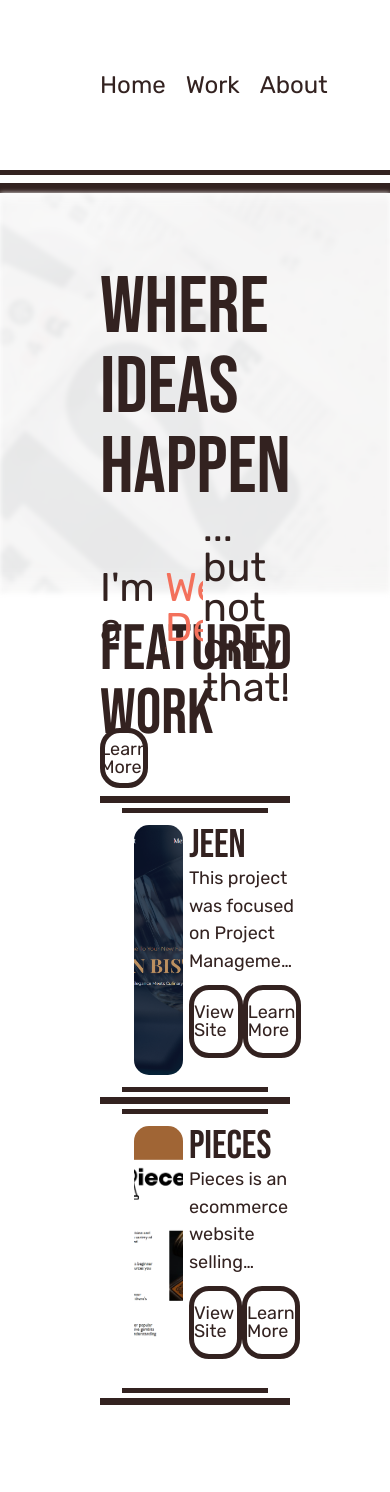
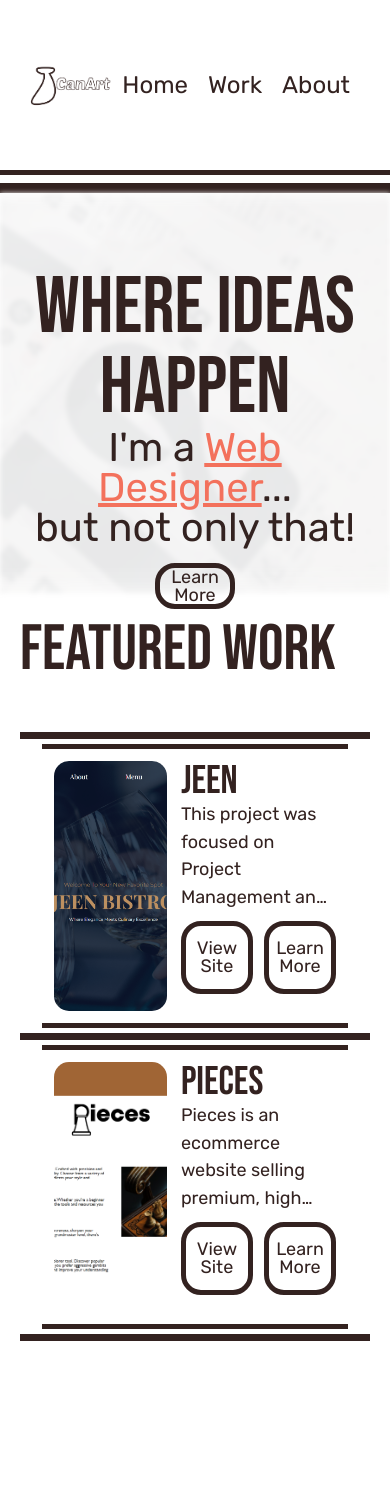
Before and after one commit to JCanDoCode/Portfolio, a PHP site: page / in a window 390 px wide; the page is wider, and only the part inside the window is pictured. Shown: the top 1492 px of that part. Run offline with PHP 8.4, Linux system fonts and the light colour scheme.

Commit message:
Update 5
Partially Responsive.

```diff
--- a/css/style.css
+++ b/css/style.css
@@ -1,17 +1,20 @@
 /* ____________________ Root  ____________________ */
 :root {
-    --margins: 0 21rem 0 21rem;
+    --margins: 0 21rem;
     @media (max-width: 1371px) {
-        --margins: 0 19rem 0 19rem;
+        --margins: 0 19rem;
     }
     @media (max-width: 1223px) {
-        --margins: 0 17rem 0 17rem;
+        --margins: 0 17rem;
     }
     @media (max-width: 1099px) {
-        --margins: 0 10rem 0 10rem;
+        --margins: 0 10rem;
     }
-    @media (max-width: 1099px) {
-        --margins: 0 10rem 0 10rem;
+    @media (max-width: 767px) {
+        --margins: 0 4rem;
+    }
+    @media (max-width: 645px) {
+        --margins: 0 2rem;
     }
 
 }
@@ -61,6 +64,10 @@ nav {
                 }
             }
         }
+    }
+
+    @media (max-width: 480px) {
+        height: 17rem;
     }
 }
 
@@ -129,8 +136,8 @@ article {
 }
 .hero-banner {
     position: relative;
+    height: 20rem;
     margin-top: 4rem;
-    height: 20rem;
     margin-bottom: 15rem;
 
     h1 {
@@ -143,14 +150,24 @@ article {
         font-optical-sizing: auto;
         font-weight: 400;
         font-size: 4rem;
-        display: flex;
+        display: inline-flex;
+        flex-wrap: wrap;
         align-items: center;
         opacity: 0;
         animation: fadeIn 0.5s 1.5s ease forwards;
+
+        @media (max-width: 909px) {
+            display: block;
+            align-items: unset;
+        }
+        @media (max-width: 645px) {
+            text-align: center;
+        }
     }
     .btn {
         font-size: 1.8rem;
         text-decoration: none;
+        text-align: center;
         display: block;
         width: 10%;
         height: 25%;
@@ -173,7 +190,17 @@ article {
             width: 20%;
             height: 25%;
         }
+        @media (max-width: 645px) {
+            margin-top: 1.5rem;
+            width: 20%;
+            height: 95%;
+        }
+    }
 
+    @media (max-width: 645px) {
+        display: flex;
+        flex-direction: column;
+        align-items: center;
     }
 }
 .hero-banner-img {
@@ -249,13 +276,10 @@ article {
                     display: flex;
                     justify-content: space-between;
 
-                    @media (max-width: 1167px) {
-                        height: 25%;
-                    }
-
                     .btn {
                         font-size: 1.8rem;
                         text-decoration: none;
+                        text-align: center;
                         display: block;
                         height: 100%;
                         display: flex;
@@ -270,6 +294,10 @@ article {
                             background-color: #332220;
                             color: white;
                         }
+                    }
+
+                    @media (max-width: 1167px) {
+                        height: 25%;
                     }
                 }
             }
@@ -302,6 +330,28 @@ article {
     }
     &:hover::after {
         transform: translateX(0%);
+    }
+
+    @media (max-width: 909px) {
+        overflow: unset;
+        margin-left: unset;
+        padding: unset;
+        display: unset;
+        position: unset;
+        text-decoration: underline;
+
+        &::after {
+            display: none;
+            content: unset;
+            position: unset;
+            width: unset;
+            height: unset;
+            bottom: unset;
+            left: unset;
+            background-color: rgba(243, 113, 92, 0);
+            transform: unset;
+            transition: unset;
+        }
     }
 }
 .p-img-container {
@@ -410,6 +460,10 @@ h1 {
     font-weight: 400;
     font-style: normal;
     font-size: 8rem;
+
+    @media (max-width: 645px) {
+        text-align: center;
+    }
 }
 h2 {
     font-family: "Bebas Neue", sans-serif;
--- a/index.html
+++ b/index.html
@@ -17,6 +17,7 @@
     <header>
         <nav>
             <a href="./index.html"><img src="./media/img/jcanart_wordmark_web_noslogan.png" alt="JCanArt Wordmark"></a>
+
             <div class="ham-menu">
                 <ul>
                     <li><a href="./index.html">Home</a></li>
@@ -32,17 +33,13 @@
     </header>
     <div class="hero-banner-img" data-nosnippet></div>
     <main>
-        <section class="hero-banner">
-            <h1>Where Ideas Happen</h1>
-            <h2>I'm a <a href="./about.html" class="underline">Web Designer</a>... but not only that!</h2>
-            <a href="./about.html" class="btn">Learn More</a>
-        </section>
+        <section class="hero-banner" id="heroBanner"></section>
         <section>
             <h2>Featured Work</h2>
             <div class="card-container">
                 <div class="card">
                     <div class="card-content">
-                        <a href="./pieces.html" class="card-image"><img src="./media/img/jeen.png" alt="Pieces"></a>
+                        <a href="./jeen.html" class="card-image"><img src="./media/img/jeen.png" alt="Pieces"></a>
                         <article class="no-margin-top">
                             <h3>JEEN</h3>
                             <p>This project was focused on Project Management and teamwork. My team and I chose a restaurant project with the name, JEEN. This name was created from the initials of our 4 group members, Josel, Eunsol, Emma, and Neal.</p>
@@ -85,5 +82,7 @@
             <a href="https://www.linkedin.com/in/josel-canlas-1441b1291/" target="_blank"><img src="./media/img/linkedin-icon.png" alt="LinkedIn"></a>
         </div>
     </footer>
+    <script defer src="./js/main.js"></script>
+    <script defer src="./js/dynamicHeroBanner.js"></script>
 </body>
 </html>
--- /dev/null
+++ b/js/dynamicHeroBanner.js
@@ -0,0 +1,17 @@
+const vw = window.innerWidth;
+const heroBanner = document.querySelector("#heroBanner");
+
+const dynamicHeroBanner = () => {
+    if (vw <= 909) {
+        heroBanner.innerHTML = `<h1>Where Ideas Happen</h1>
+                <h2>I'm a <a href="./about.html" class="underline">Web Designer</a>...</h2><h2>but not only that!</h2>
+                <a href="./about.html" class="btn">Learn More</a>`;
+    } else {
+        heroBanner.innerHTML = `<h1>Where Ideas Happen</h1>
+                <h2>I'm a <a href="./about.html" class="underline">Web Designer</a>... but not only that!</h2>
+                <a href="./about.html" class="btn">Learn More</a>`;
+    }
+}
+
+addEventListener("load", dynamicHeroBanner)
+addEventListener("resize", () => {location.reload(); dynamicHeroBanner})
```
